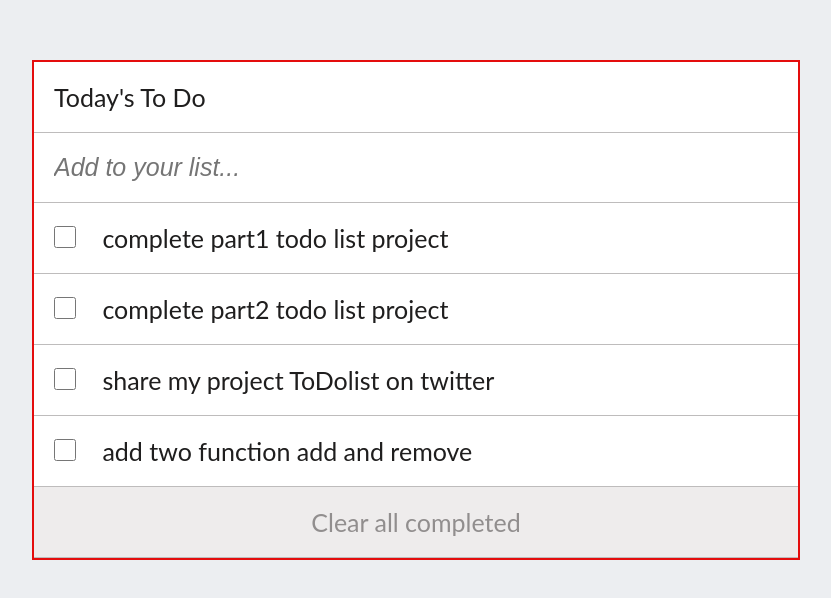
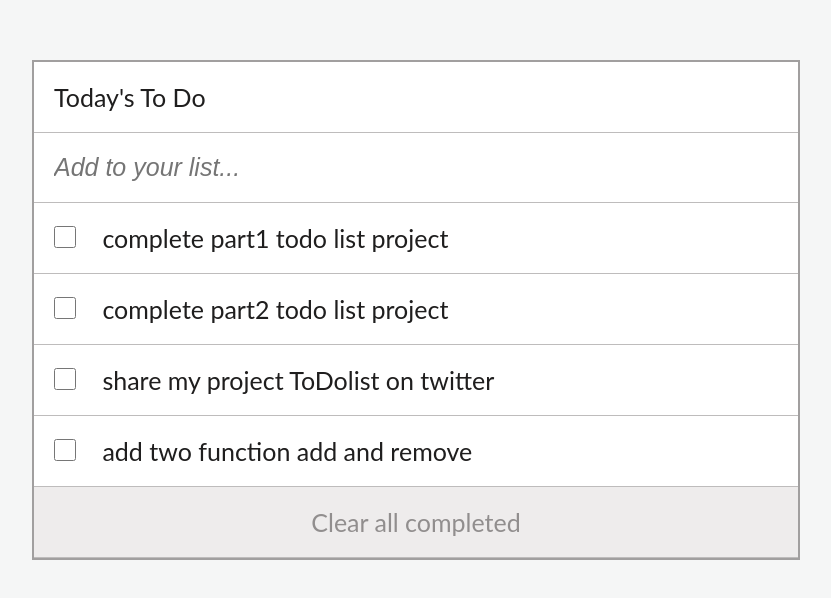
Before and after one commit to fahdrahali/todolist, a website built with webpack: page src/index.html in a window 1280 px wide. Shown: the part 140-738 px from the top of the page, without its empty margins (224-1055 px from the left). Built offline with nearby package versions, Linux system fonts and the light colour scheme; a web font is replaced by a local one.

Commit message:
change the color of border list container

```diff
--- a/src/style.css
+++ b/src/style.css
@@ -8,14 +8,14 @@
 }
 
 body {
-    background-color: #eceef1;
+    background-color: #f5f6f6;
 }
 
 .todolist {
     display: flex;
     flex-direction: column;
     align-items: flex-start;
-    border: 2px solid #e40d0d;
+    border: 2px solid #a19f9f;
     list-style: none;
     margin-top: 100px;
     margin-right: 100px;
```
